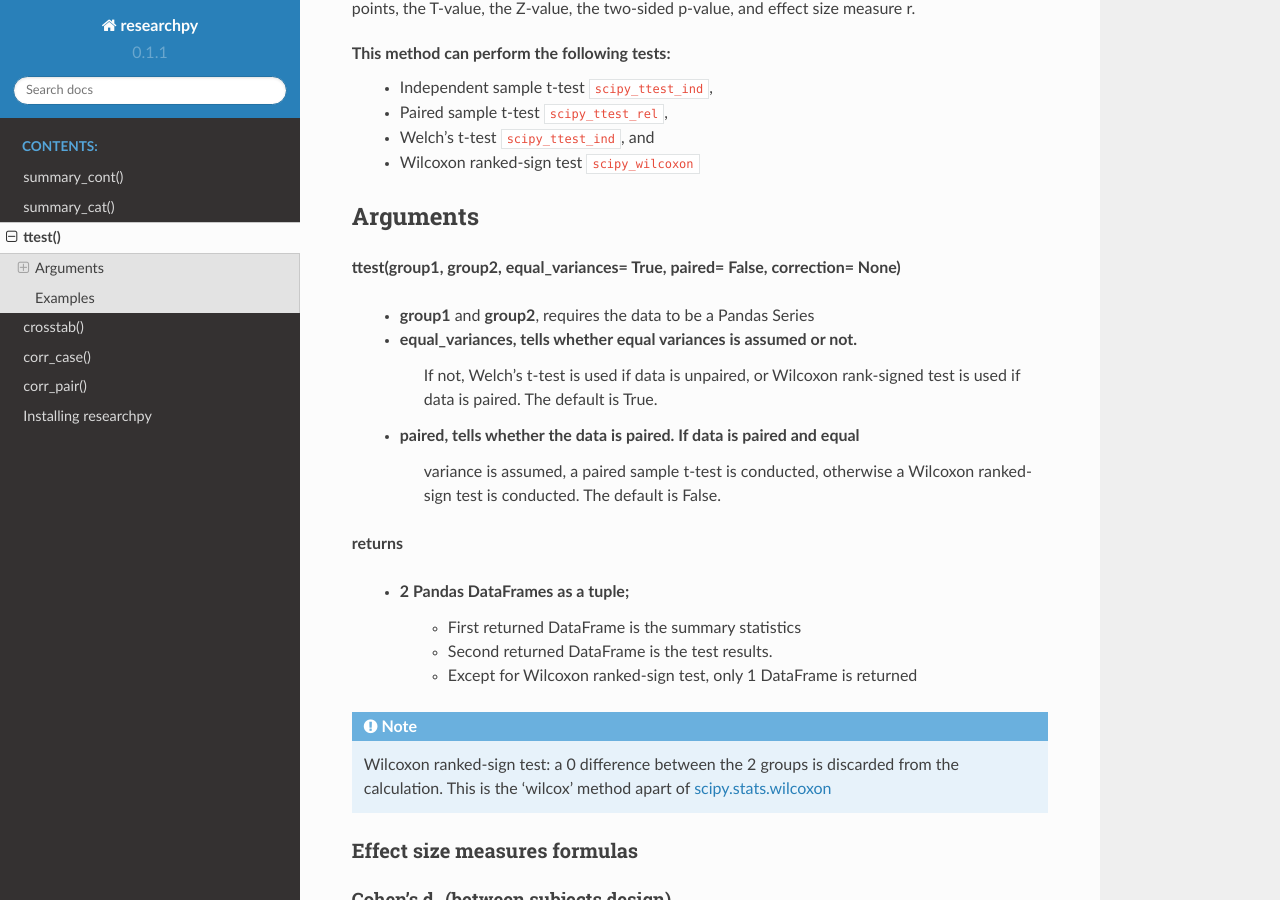
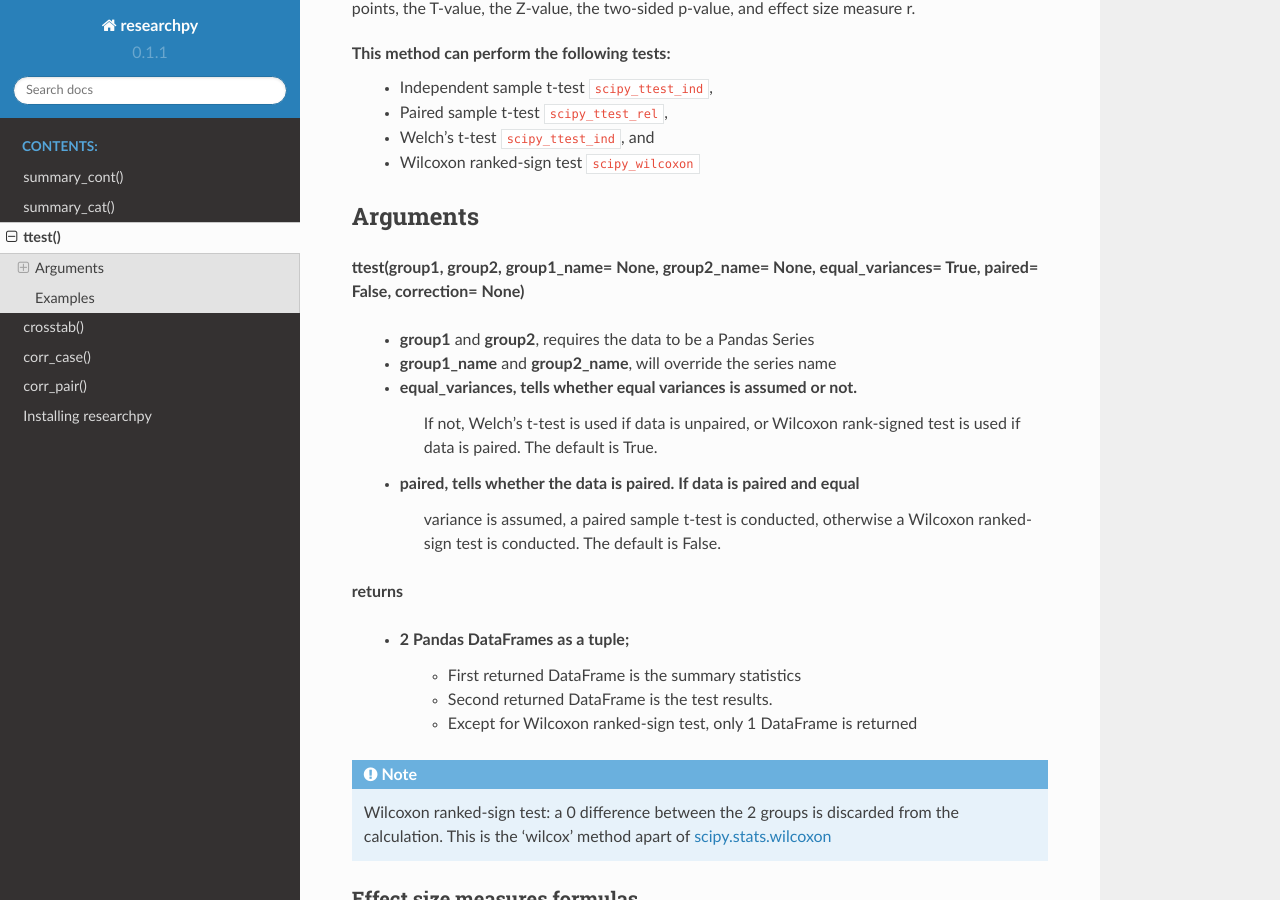
Before and after one commit to researchpy/documentation, a Sphinx documentation site: the page built from source/ttest_documentation.rst, in a window 1280 px wide and 900 px high, scrolled down 499 px. Built offline with Sphinx 7.4.7 and the Read the Docs theme 2.0.0, drawn with Linux system fonts in a browser that asks for light colours; cross-references to code outside the pages are shown as plain code.

Commit message:
Update ttest_documentation.rst
Added new group1_name and group2_name arguments to documention

```diff
--- a/source/ttest_documentation.rst
+++ b/source/ttest_documentation.rst
@@ -30,9 +30,10 @@ This method can perform the following tests:
 
 Arguments
 -----------------
-**ttest(group1, group2, equal_variances= True, paired= False, correction= None)**
+**ttest(group1, group2, group1_name= None, group2_name= None, equal_variances= True, paired= False, correction= None)**
 
   * **group1** and **group2**, requires the data to be a Pandas Series
+  * **group1_name** and **group2_name**, will override the series name
   * **equal_variances**, tells whether equal variances is assumed or not.
       If not, Welch's t-test is used if data is unpaired, or Wilcoxon
       rank-signed test is used if data is paired. The default is True.
```
